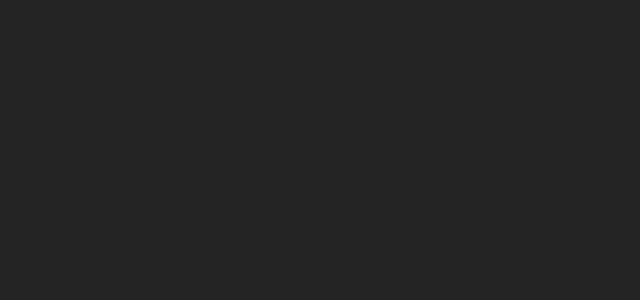
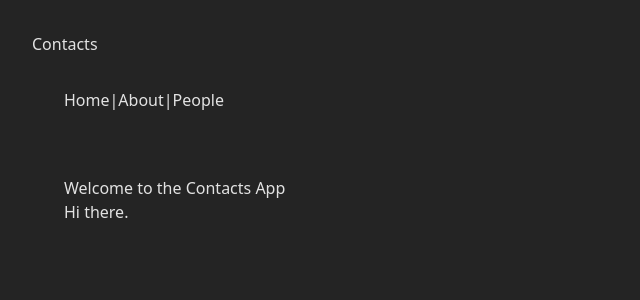
Before and after one commit to bluesalt-labs/contacts, a React (Vite) app: page / in a window 1280 px wide. Before the commit this address had no page. Shown: the top 300 px of the page, without its empty margins (0-640 px from the left). Built offline with nearby package versions, Linux system fonts and the light colour scheme.

Commit message:
Updates app to hash router to work better with github pages.

```diff
--- a/App.jsx
+++ b/App.jsx
@@ -1,4 +1,4 @@
-import { useParams, BrowserRouter, Routes, Route } from 'react-router'
+import { useParams, HashRouter, Routes, Route } from 'react-router'
 import Layout from './src/templates/Layout'
 import ModelList from './src/components/ModelList/ModelList'
 import ModelShow from './src/components/ModelShow/ModelShow'
@@ -55,18 +55,16 @@
 
 function App() {
   return (
-    <BrowserRouter>
+    <HashRouter>
       <Routes>
-        <Route path="contacts">
-          <Route index element={<IndexPage />} />
-          <Route path="about" element={<AboutPage />} />
-          <Route path="people">
-            <Route index element={<PeopleListPage />} />
-            <Route path=":id" element={<PersonShowPage />} />
-          </Route>
+        <Route index element={<IndexPage />} />
+        <Route path="about" element={<AboutPage />} />
+        <Route path="people">
+          <Route index element={<PeopleListPage />} />
+          <Route path=":id" element={<PersonShowPage />} />
         </Route>
       </Routes>
-    </BrowserRouter>
+    </HashRouter>
   )
 }
 
--- a/src/templates/Layout.jsx
+++ b/src/templates/Layout.jsx
@@ -11,11 +11,11 @@
 
       {/* todo: is there a way to store these routes in one place so I don't have to hard-code them? */}
       <div className="card">
-        <Link to="/contacts/">Home</Link>
+        <Link to="/">Home</Link>
         |
-        <Link to="/contacts/about">About</Link>
+        <Link to="/about">About</Link>
         |
-        <Link to="/contacts/people">People</Link>
+        <Link to="/people">People</Link>
         <br />
       </div>
       {!children ? null :
```
